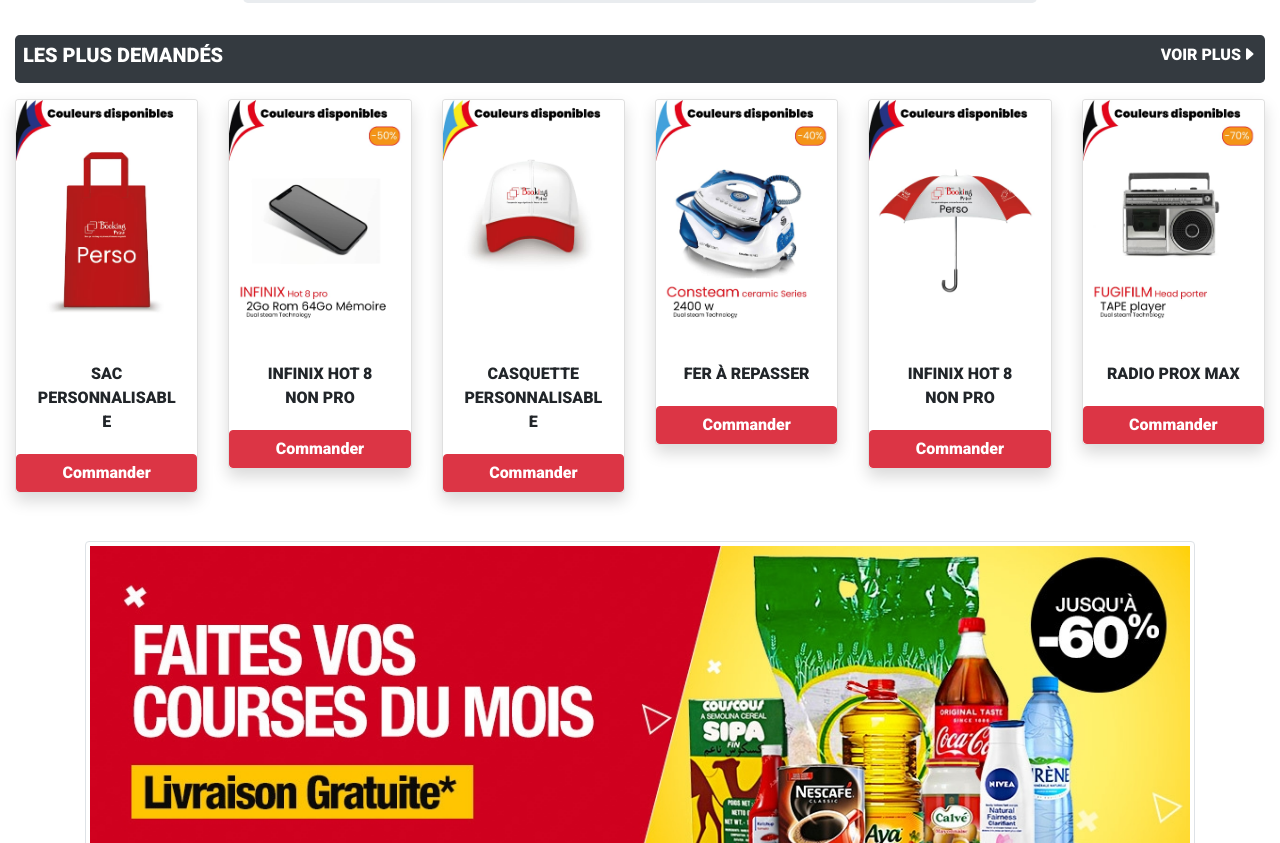
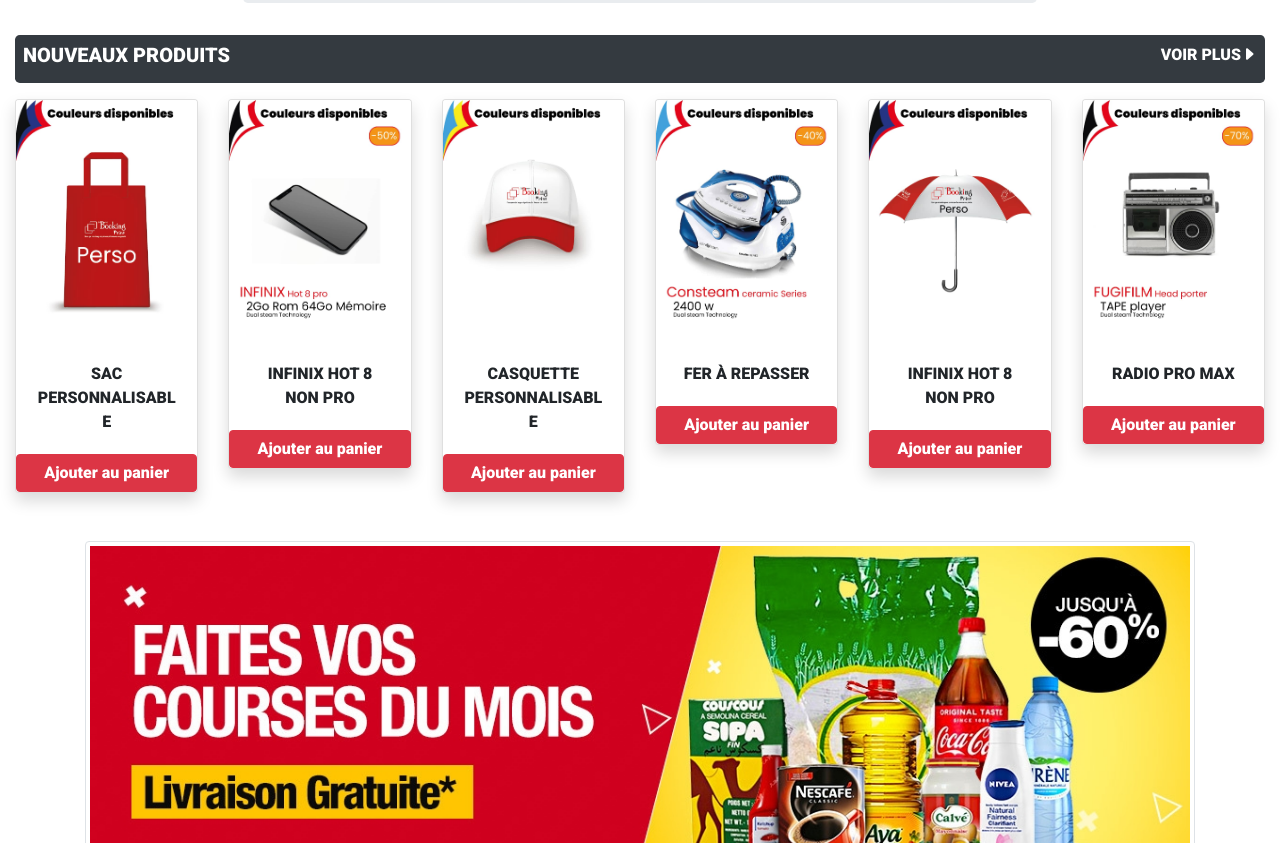
Before and after one commit to Kafanakone/booking, a plain HTML site: page index.html in a window 1280 px wide. Shown: the part 1537-2380 px from the top of the page. Drawn offline with nearby package versions, Linux system fonts and the light colour scheme.

```diff
--- a/index.html
+++ b/index.html
@@ -189,7 +189,7 @@
     <!-- Most ASK -->
     <div class="container-fluid"><!--   -->
       <div class=" d-flex justify-content-between bg-dark align-middle text-white p-2 text-uppercase rounded-lg mb-3">
-        <h5 >Les plus demandés</h5>
+        <h5 >Nouveaux produits</h5>
         <a href="" class="text-white">Voir plus<i class="bi bi-caret-right-fill"></i></a>
     </div>
       <div class="row"><!-- Products Ligne 1 -->
@@ -199,7 +199,7 @@
             <div class="card-body">
               <p class="card-text text-uppercase text-center">Sac personnalisable</p>
             </div>
-            <button type="button" onclick="NoCommand()" class="btn btn-danger stretched-link">Commander</button>
+            <button type="button" onclick="NoCommand()" class="btn btn-danger stretched-link">Ajouter au panier</button>
           </div>
         </div>
         <div class="col-6 col-lg-2  mt-2 mt-lg-0">
@@ -208,7 +208,7 @@
             <div class="card-body">
               <p class="card-text text-uppercase text-center">Infinix Hot 8 non Pro</p>
             </div>
-            <button type="button" onclick="NoCommand()" class="btn btn-danger stretched-link">Commander</button>
+            <button type="button" onclick="NoCommand()" class="btn btn-danger stretched-link">Ajouter au panier</button>
           </div>
         </div>
         <div class="col-6 col-lg-2  mt-2 mt-lg-0">
@@ -217,7 +217,7 @@
             <div class="card-body">
               <p class="card-text text-uppercase text-center">Casquette personnalisable</p>
             </div>
-            <button type="button" onclick="NoCommand()" class="btn btn-danger stretched-link">Commander</button>
+            <button type="button" onclick="NoCommand()" class="btn btn-danger stretched-link">Ajouter au panier</button>
           </div>
         </div>
         <div class="col-6 col-lg-2  mt-2 mt-lg-0">
@@ -226,7 +226,7 @@
             <div class="card-body">
               <p class="card-text text-uppercase text-center">Fer à repasser</p>
             </div>
-            <button type="button" onclick="NoCommand()" class="btn btn-danger stretched-link">Commander</button>
+            <button type="button" onclick="NoCommand()" class="btn btn-danger stretched-link">Ajouter au panier</button>
           </div>
         </div>
         <div class="col-6 col-lg-2  mt-2 mt-lg-0">
@@ -235,16 +235,16 @@
             <div class="card-body">
               <p class="card-text text-uppercase text-center">Infinix Hot 8 non Pro</p>
             </div>
-            <button type="button" onclick="NoCommand()" class="btn btn-danger stretched-link">Commander</button>
+            <button type="button" onclick="NoCommand()" class="btn btn-danger stretched-link">Ajouter au panier</button>
           </div>
         </div>
         <div class="col-6 col-lg-2  mt-2 mt-lg-0">
           <div class="card shadow"> <!-- Cart 6 -->
             <img src="images/vente/radio.jpg" alt="radio" class="card-img-top">
             <div class="card-body">
-              <p class="card-text text-uppercase text-center">Radio Prox max</p>
+              <p class="card-text text-uppercase text-center">Radio Pro max</p>
             </div>
-            <button type="button" onclick="NoCommand()" class="btn btn-danger stretched-link">Commander</button>
+            <button type="button" onclick="NoCommand()" class="btn btn-danger stretched-link ">Ajouter au panier</button>
           </div>
         </div>
       </div>
```
